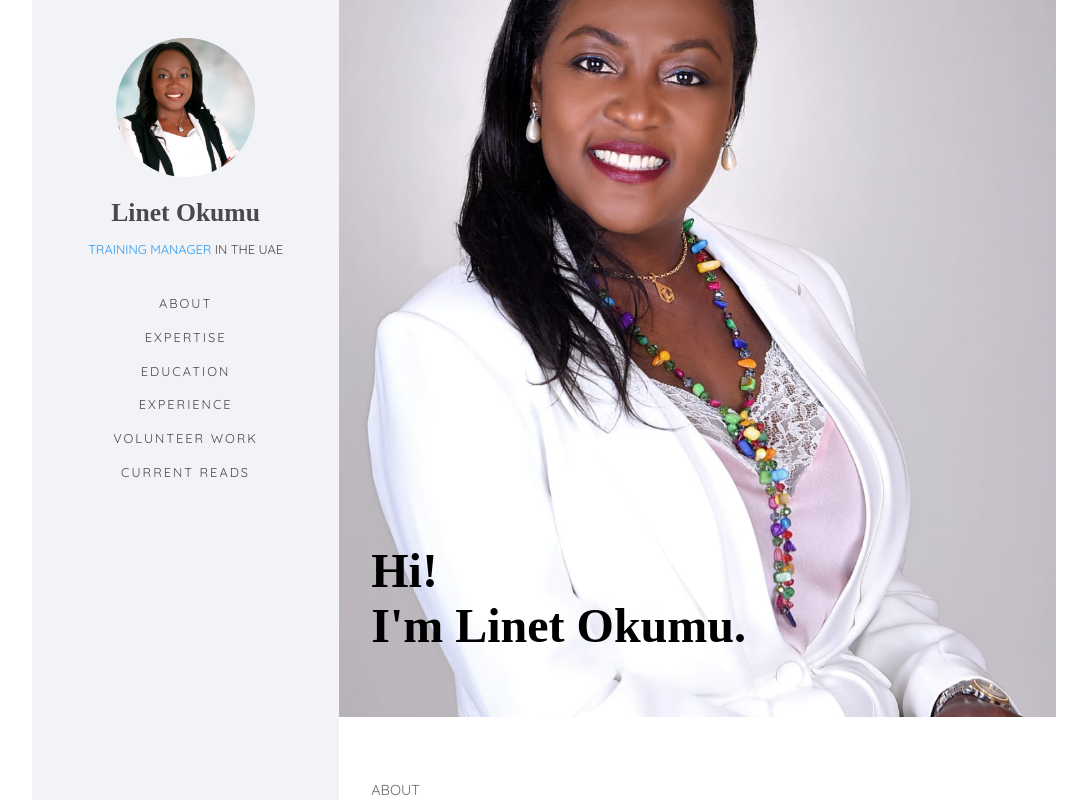
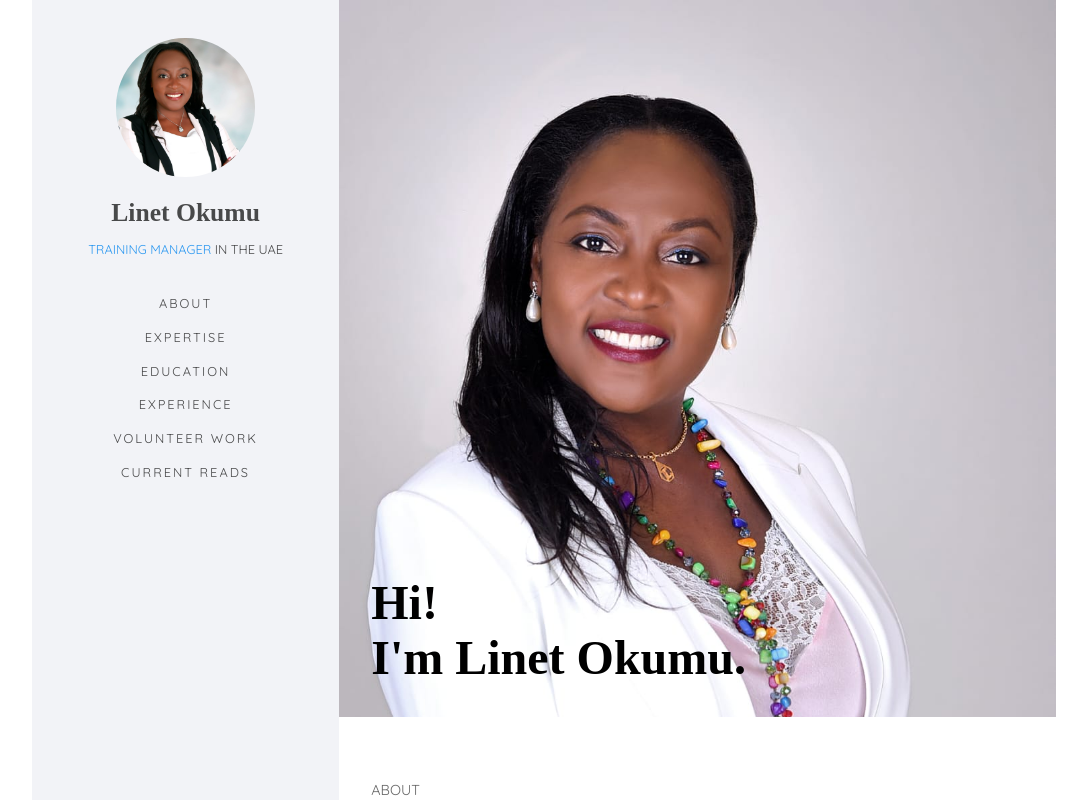
Before and after one commit to darryl22/LinetOkumu-portfolio, a React (Vite) app: page / in a window 1280 px wide. Shown: the whole page, without its empty margins (96-1183 px from the left). Built offline with nearby package versions, Linux system fonts and the light colour scheme; a web font is replaced by a local one.

Commit message:
updated header picture position

```diff
--- a/src/App.css
+++ b/src/App.css
@@ -54,6 +54,7 @@
 .header-title{
     font-size: 3em;
     font-family: "'Playfair Display SC', serif";
+    margin-bottom: 0em;
 }
 
 .menu-icon{
@@ -131,7 +132,7 @@
 
 .right-content-header{
     background-image: url(./assets/picture2.jpg);
-    background-position: center;
+    background-position: top;
     background-size: cover;
     background-repeat: no-repeat;
     display: flex;
```
